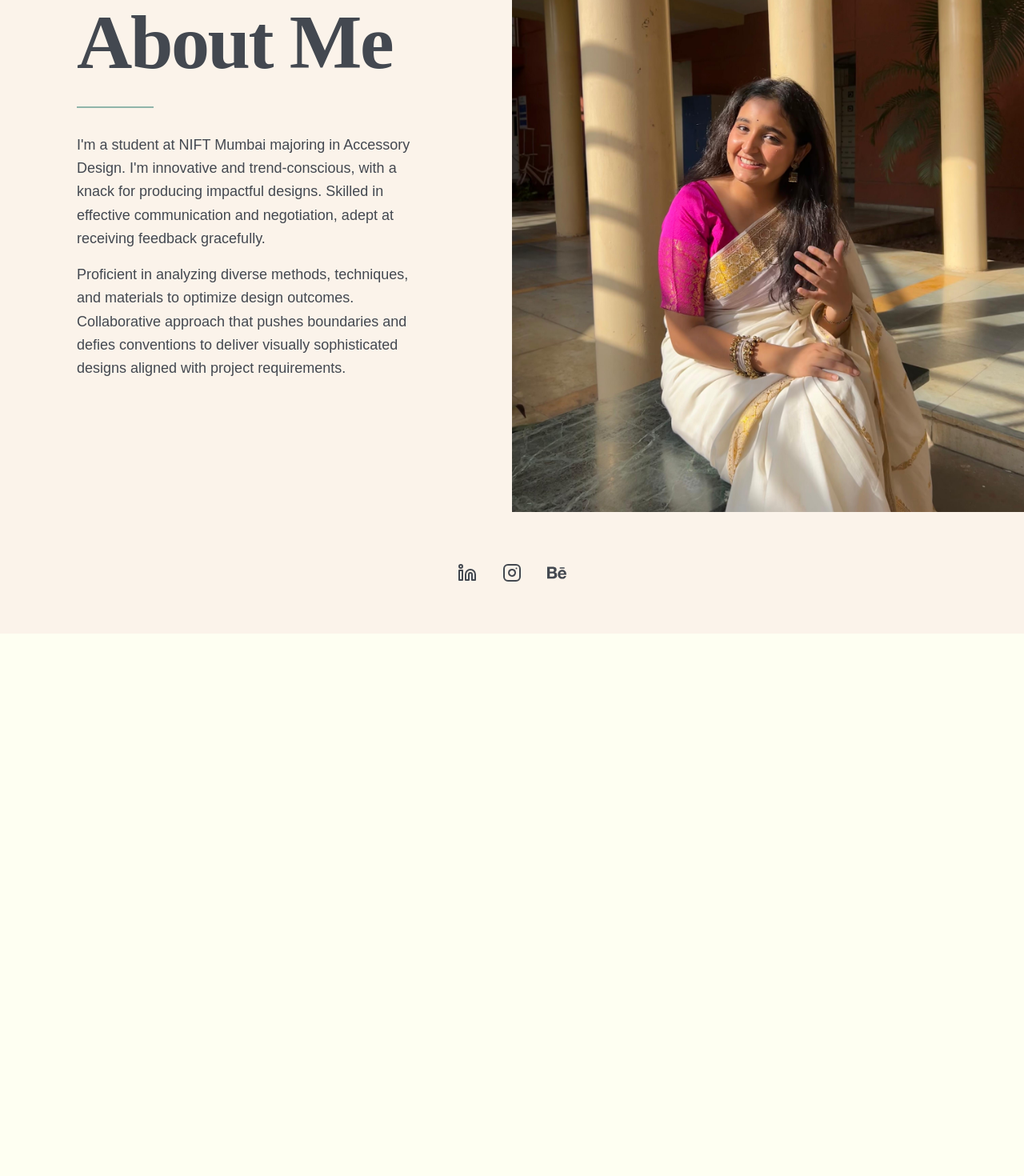
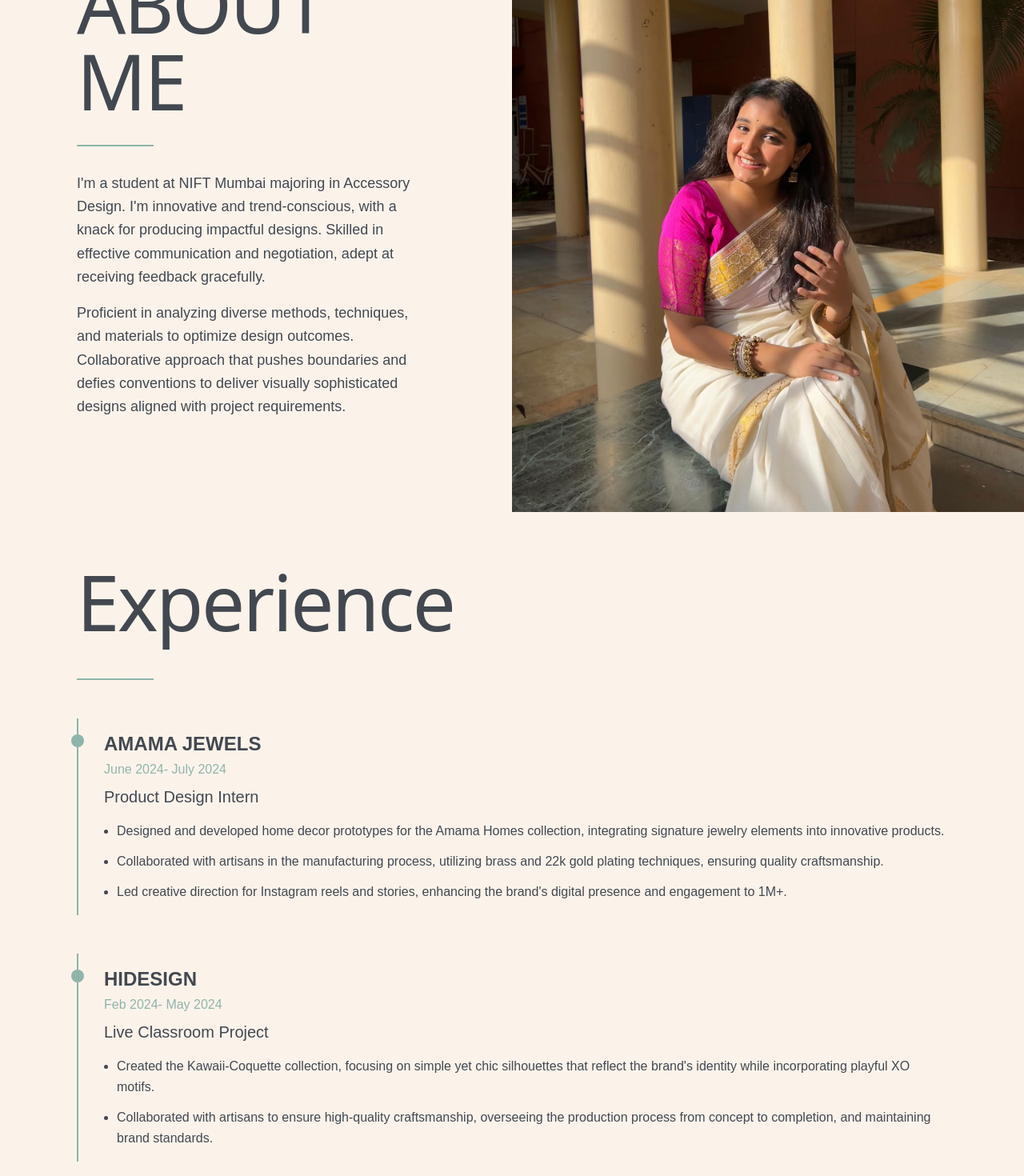
Before and after one commit to MohammadHarish52/memansa, a Next.js app: page /About in a window 1280 px wide. Shown: the part 220-1690 px from the top of the page at 80% size. Before the commit the page ends 1012 px from the top, so only its background shows below. Built offline with nearby package versions, Linux system fonts and the light colour scheme.

Commit message:
expirience section

```diff
--- a/app/About/page.tsx
+++ b/app/About/page.tsx
@@ -1,69 +1,14 @@
-"use client";
+import React from "react";
+import About from "../components/About";
+import Experience from "../components/Experience";
 
-import React from "react";
-import Image from "next/image";
-import { motion } from "framer-motion";
-
-const AboutPage = () => {
+const page = () => {
   return (
-    <div className="w-full h-screen flex flex-col md:flex-row bg-[#fbf3ea]">
-      {/* Left side - Text Content */}
-      <div className="w-full md:w-1/2 flex flex-col justify-center px-8 md:px-16 lg:px-24">
-        <motion.div
-          initial={{ opacity: 0, y: 20 }}
-          animate={{ opacity: 1, y: 0 }}
-          transition={{ duration: 0.8 }}
-          className="relative"
-        >
-          <h1 className="text-5xl md:text-7xl lg:text-8xl font-bold text-[#434850] tracking-tight leading-tight mb-8 font-['Caveat']">
-            About Me
-          </h1>
-
-          <motion.div
-            initial={{ scaleX: 0 }}
-            animate={{ scaleX: 1 }}
-            transition={{ delay: 0.3, duration: 0.8 }}
-            className="w-24 h-0.5 bg-[#90b4aa] mt-6 mb-8 origin-left"
-          />
-
-          <motion.div
-            initial={{ opacity: 0, y: 20 }}
-            animate={{ opacity: 1, y: 0 }}
-            transition={{ delay: 0.8, duration: 0.5 }}
-          >
-            <p className="text-lg text-[#434850] leading-relaxed">
-              I'm a student at NIFT Mumbai majoring in Accessory Design. I'm
-              innovative and trend-conscious, with a knack for producing
-              impactful designs. Skilled in effective communication and
-              negotiation, adept at receiving feedback gracefully.
-            </p>
-            <p className="text-lg text-[#434850] leading-relaxed mt-4">
-              Proficient in analyzing diverse methods, techniques, and materials
-              to optimize design outcomes. Collaborative approach that pushes
-              boundaries and defies conventions to deliver visually
-              sophisticated designs aligned with project requirements.
-            </p>
-          </motion.div>
-        </motion.div>
-      </div>
-
-      {/* Right side - Image */}
-      <motion.div
-        initial={{ opacity: 0, x: 20 }}
-        animate={{ opacity: 1, x: 0 }}
-        transition={{ duration: 0.8, delay: 0.5 }}
-        className="w-full md:w-1/2 h-[50vh] md:h-screen relative"
-      >
-        <Image
-          src="/about.jpg"
-          alt="Memansa's Design"
-          fill
-          className="object-cover"
-          priority
-        />
-      </motion.div>
+    <div>
+      <About />
+      <Experience />
     </div>
   );
 };
 
-export default AboutPage;
+export default page;
--- /dev/null
+++ b/app/components/About.tsx
@@ -0,0 +1,69 @@
+"use client";
+
+import React from "react";
+import Image from "next/image";
+import { motion } from "framer-motion";
+
+const AboutPage = () => {
+  return (
+    <div className="w-full h-screen flex flex-col md:flex-row bg-[#fbf3ea]">
+      {/* Left side - Text Content */}
+      <div className="w-full md:w-1/2 flex flex-col justify-center px-8 md:px-16 lg:px-24">
+        <motion.div
+          initial={{ opacity: 0, y: 20 }}
+          animate={{ opacity: 1, y: 0 }}
+          transition={{ duration: 0.8 }}
+          className="relative"
+        >
+          <h1 className="text-5xl md:text-7xl lg:text-8xl font-thin text-[#434850] tracking-tight leading-tight mb-8 font-sans">
+            ABOUT ME
+          </h1>
+
+          <motion.div
+            initial={{ scaleX: 0 }}
+            animate={{ scaleX: 1 }}
+            transition={{ delay: 0.3, duration: 0.8 }}
+            className="w-24 h-0.5 bg-[#90b4aa] mt-6 mb-8 origin-left"
+          />
+
+          <motion.div
+            initial={{ opacity: 0, y: 20 }}
+            animate={{ opacity: 1, y: 0 }}
+            transition={{ delay: 0.8, duration: 0.5 }}
+          >
+            <p className="text-lg text-[#434850] leading-relaxed">
+              I'm a student at NIFT Mumbai majoring in Accessory Design. I'm
+              innovative and trend-conscious, with a knack for producing
+              impactful designs. Skilled in effective communication and
+              negotiation, adept at receiving feedback gracefully.
+            </p>
+            <p className="text-lg text-[#434850] leading-relaxed mt-4">
+              Proficient in analyzing diverse methods, techniques, and materials
+              to optimize design outcomes. Collaborative approach that pushes
+              boundaries and defies conventions to deliver visually
+              sophisticated designs aligned with project requirements.
+            </p>
+          </motion.div>
+        </motion.div>
+      </div>
+
+      {/* Right side - Image */}
+      <motion.div
+        initial={{ opacity: 0, x: 20 }}
+        animate={{ opacity: 1, x: 0 }}
+        transition={{ duration: 0.8, delay: 0.5 }}
+        className="w-full md:w-1/2 h-[50vh] md:h-screen relative"
+      >
+        <Image
+          src="/about.jpg"
+          alt="Memansa's Design"
+          fill
+          className="object-cover"
+          priority
+        />
+      </motion.div>
+    </div>
+  );
+};
+
+export default AboutPage;
--- /dev/null
+++ b/app/components/Experience.tsx
@@ -0,0 +1,100 @@
+"use client";
+import React from "react";
+import { motion } from "framer-motion";
+
+interface ExperienceItem {
+  company: string;
+  date: string;
+  title: string;
+  responsibilities: string[];
+}
+
+const experiences: ExperienceItem[] = [
+  {
+    company: "AMAMA JEWELS",
+    date: "June 2024- July 2024",
+    title: "Product Design Intern",
+    responsibilities: [
+      "Designed and developed home decor prototypes for the Amama Homes collection, integrating signature jewelry elements into innovative products.",
+      "Collaborated with artisans in the manufacturing process, utilizing brass and 22k gold plating techniques, ensuring quality craftsmanship.",
+      "Led creative direction for Instagram reels and stories, enhancing the brand's digital presence and engagement to 1M+.",
+    ],
+  },
+  {
+    company: "HIDESIGN",
+    date: "Feb 2024- May 2024",
+    title: "Live Classroom Project",
+    responsibilities: [
+      "Created the Kawaii-Coquette collection, focusing on simple yet chic silhouettes that reflect the brand's identity while incorporating playful XO motifs.",
+      "Collaborated with artisans to ensure high-quality craftsmanship, overseeing the production process from concept to completion, and maintaining brand standards.",
+    ],
+  },
+  {
+    company: "KAAPSHI : KOLHAPURI CRAFT",
+    date: "2023-2025",
+    title: "Craft Research & Documentation and Product Development",
+    responsibilities: [
+      "Conducted comprehensive research and documentation of the Kolhapuri craft cluster, focusing on traditional techniques and craftsmanship.",
+      "Executed market surveys to identify consumer preferences and trends, informing product development strategies.",
+      "Developed innovative product categories beyond traditional chappals, enhancing the craft's market potential and appeal.",
+    ],
+  },
+];
+
+const Experience = () => {
+  return (
+    <div className="w-full min-h-screen bg-[#fbf3ea] py-16 px-8 md:px-16 lg:px-24">
+      <motion.div
+        initial={{ opacity: 0, y: 20 }}
+        animate={{ opacity: 1, y: 0 }}
+        transition={{ duration: 0.8 }}
+      >
+        <h2 className="text-5xl md:text-7xl lg:text-8xl font-thin text-[#434850] tracking-tight leading-tight mb-12 font-sans">
+          Experience
+        </h2>
+
+        <motion.div
+          initial={{ scaleX: 0 }}
+          animate={{ scaleX: 1 }}
+          transition={{ delay: 0.3, duration: 0.8 }}
+          className="w-24 h-0.5 bg-[#90b4aa] mt-6 mb-12 origin-left"
+        />
+
+        <div className="space-y-12">
+          {experiences.map((exp, index) => (
+            <motion.div
+              key={index}
+              initial={{ opacity: 0, x: -20 }}
+              animate={{ opacity: 1, x: 0 }}
+              transition={{ duration: 0.8, delay: index * 0.2 }}
+              className="border-l-2 border-[#90b4aa] pl-8 py-4"
+            >
+              <div className="relative">
+                <div className="absolute -left-[41px] top-1 w-4 h-4 rounded-full bg-[#90b4aa]" />
+                <h3 className="text-2xl font-semibold text-[#434850] mb-1">
+                  {exp.company}
+                </h3>
+                <p className="text-[#90b4aa] mb-2">{exp.date}</p>
+                <p className="text-xl text-[#434850] mb-4 font-medium">
+                  {exp.title}
+                </p>
+                <ul className="space-y-3">
+                  {exp.responsibilities.map((resp, idx) => (
+                    <li
+                      key={idx}
+                      className="text-[#434850] leading-relaxed list-disc ml-4"
+                    >
+                      {resp}
+                    </li>
+                  ))}
+                </ul>
+              </div>
+            </motion.div>
+          ))}
+        </div>
+      </motion.div>
+    </div>
+  );
+};
+
+export default Experience;
--- a/app/components/ProjectSection.tsx
+++ b/app/components/ProjectSection.tsx
@@ -57,8 +57,8 @@ export default function ProjectsSection() {
           animate={{ opacity: 1, y: 0 }}
           transition={{ duration: 0.8 }}
         >
-          <h2 className="text-5xl md:text-7xl lg:text-8xl font-bold text-[#434850] tracking-tight leading-tight mb-12">
-            Projects
+          <h2 className="text-5xl md:text-7xl lg:text-8xl font-thin text-[#434850] tracking-tight leading-tight mb-12 font-sans">
+            PROJECTS
           </h2>
 
           <motion.div
@@ -91,7 +91,7 @@ export default function ProjectsSection() {
               variant="outline"
               size="icon"
               onClick={scrollPrev}
-              className="rounded-full border-[#90b4aa] text-[#90b4aa] hover:bg-[#90b4aa] hover:text-white"
+              className="rounded-full border-[#90b4aa ] text-[#90b4aa] hover:bg-[#90b4aa] hover:text-[#fbf3ea]"
             >
               <ChevronLeft className="h-5 w-5" />
             </Button>
@@ -99,7 +99,7 @@ export default function ProjectsSection() {
               variant="outline"
               size="icon"
               onClick={scrollNext}
-              className="rounded-full border-[#90b4aa] text-[#90b4aa] hover:bg-[#90b4aa] hover:text-white"
+              className="rounded-full border-[#90b4aa] text-[#90b4aa] hover:bg-[#90b4aa] hover:text-[#fbf3ea]"
             >
               <ChevronRight className="h-5 w-5" />
             </Button>
```
Also changed, not shown: app/Contact/page.tsx (+5 -34 lines).
